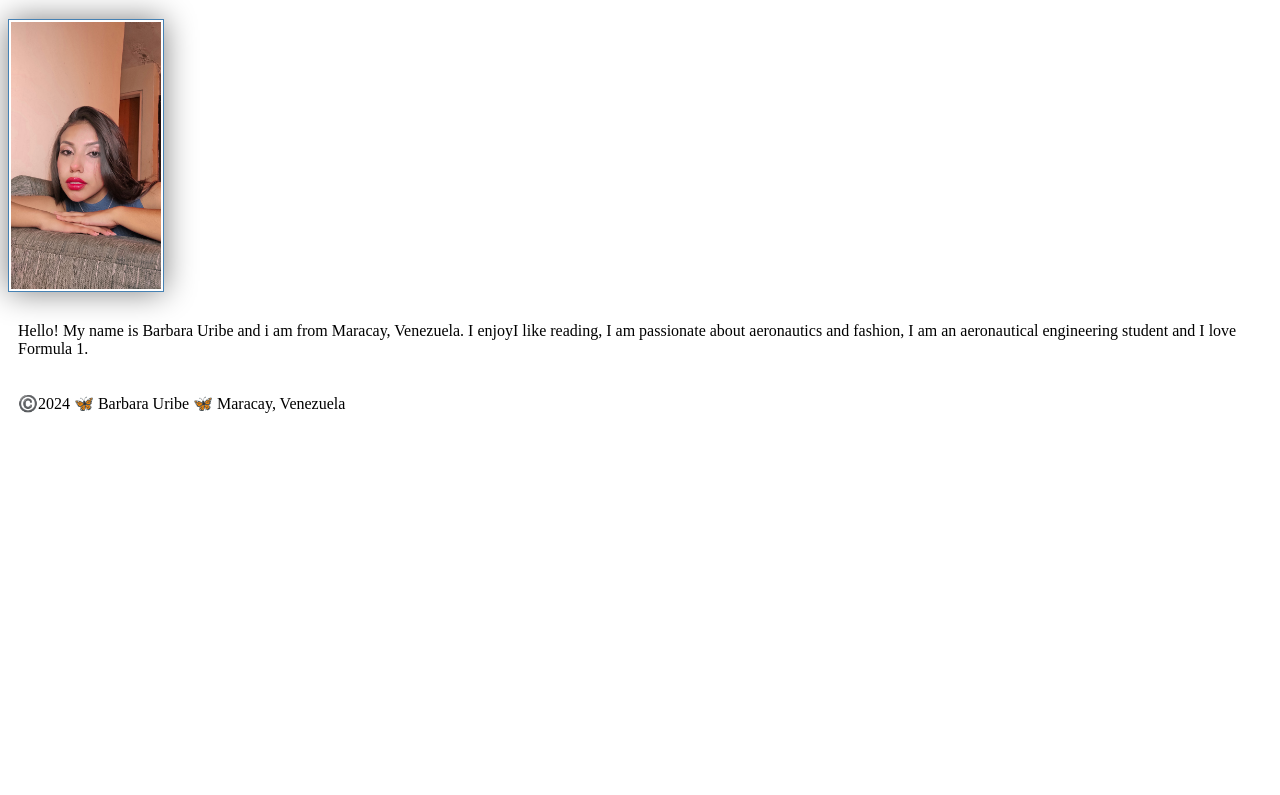
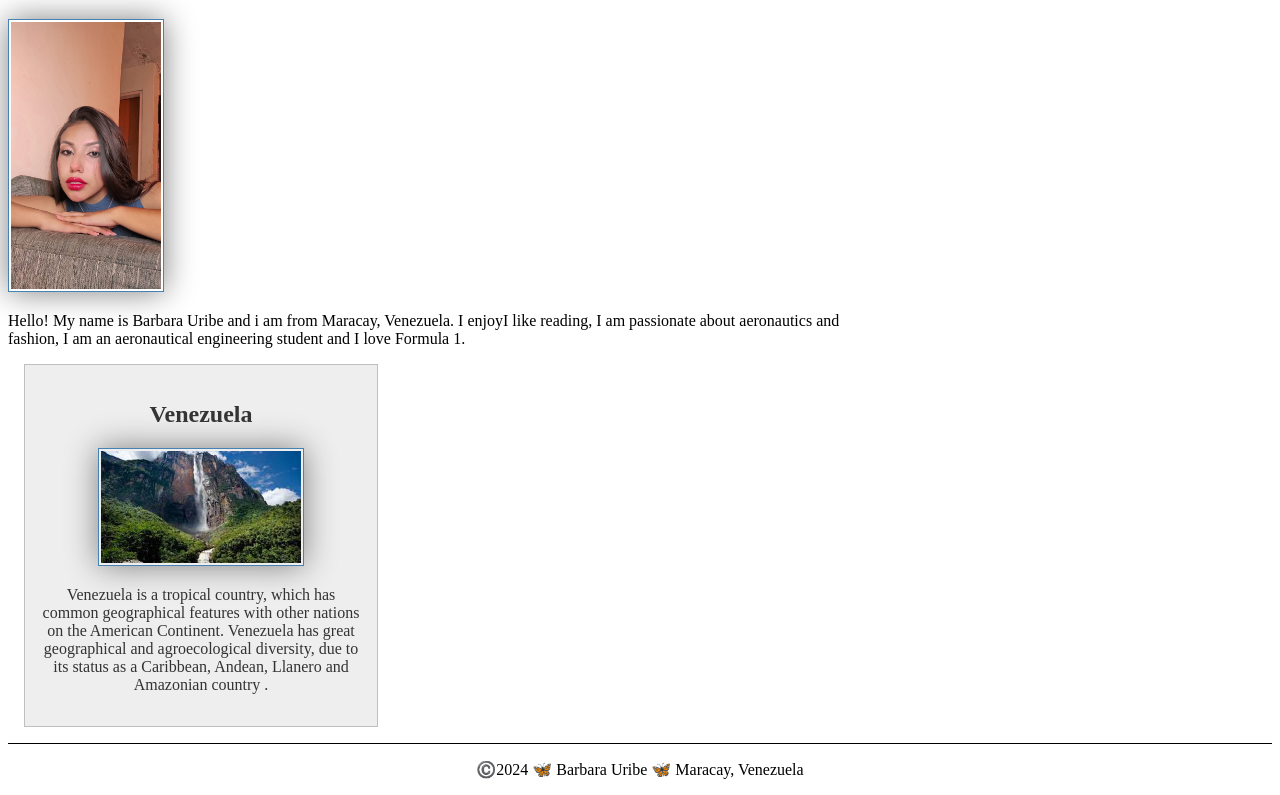
Before and after one commit to barbaravaleria2004/wdd130, a plain HTML site: page index.html in a window 1280 px wide. Shown: the part 263-1058 px from the top of the page. Before the commit the page ends 800 px from the top, so only its background shows below. Drawn offline with Linux system fonts and the light colour scheme.

Commit message:
new css added

```diff
--- a/index.html
+++ b/index.html
@@ -4,6 +4,8 @@
     <meta charset="UTF-8">
     <meta name="viewport" content="width=device-width, initial-scale=1.0">
     <title>Barbara Uribe | WDD 130</title>
+    <meta name="description" content="Barbara Uribe WDD 130 - Presentation page.">
+    <meta name="author" content="Barbara Uribe">
     <link rel="stylesheet" href="styles/styles.css">
 </head>
 <body>
@@ -19,6 +21,11 @@
         <img src="images/profile.jpg" alt="Hello, my name is Barbara Uribe " width="200">
         <p>Hello! My name is Barbara Uribe and i am from Maracay, Venezuela. I enjoyI like reading, I am passionate about aeronautics and fashion, I am an aeronautical engineering student and I love Formula 1. </p>
     </main>
+    <aside>
+        <h2>Venezuela</h2>
+        <img src="images/Venezuela.jpg" alt="Venezuela landscape">
+        <p>Venezuela is a tropical country, which has common geographical features with other nations on the American Continent. Venezuela has great geographical and agroecological diversity, due to its status as a Caribbean, Andean, Llanero and Amazonian country .</p>
+    </aside>
     <footer>
         <p>©️2024 🦋 Barbara Uribe 🦋 Maracay, Venezuela</p>
     </footer>
--- a/styles/styles.css
+++ b/styles/styles.css
@@ -17,6 +17,29 @@ img {
     padding: 2px;
     box-shadow: 0 0 30px gray;
 }
-p {
-    padding: 10px;
+p {padding: 0;}
+main {
+    max-width: 840px;
 }
+aside {
+    width: 20rem;
+    margin: 1rem;
+    border: 1px solid rgba(0, 0, 0, 0.2); /* 1 */
+    padding: 1rem;
+    background-color: #eee;
+    color: #333;
+    text-align: center;
+}
+aside img {
+    width: 200px;
+    height: auto;
+}
+main img {
+    width: 150px;
+    height: auto;
+}
+footer {
+    margin-top: 15px;
+    border-top: 1px solid#000;
+    text-align: center;
+}
```
Also changed, not shown: images/Venezuela.jpg (added).
